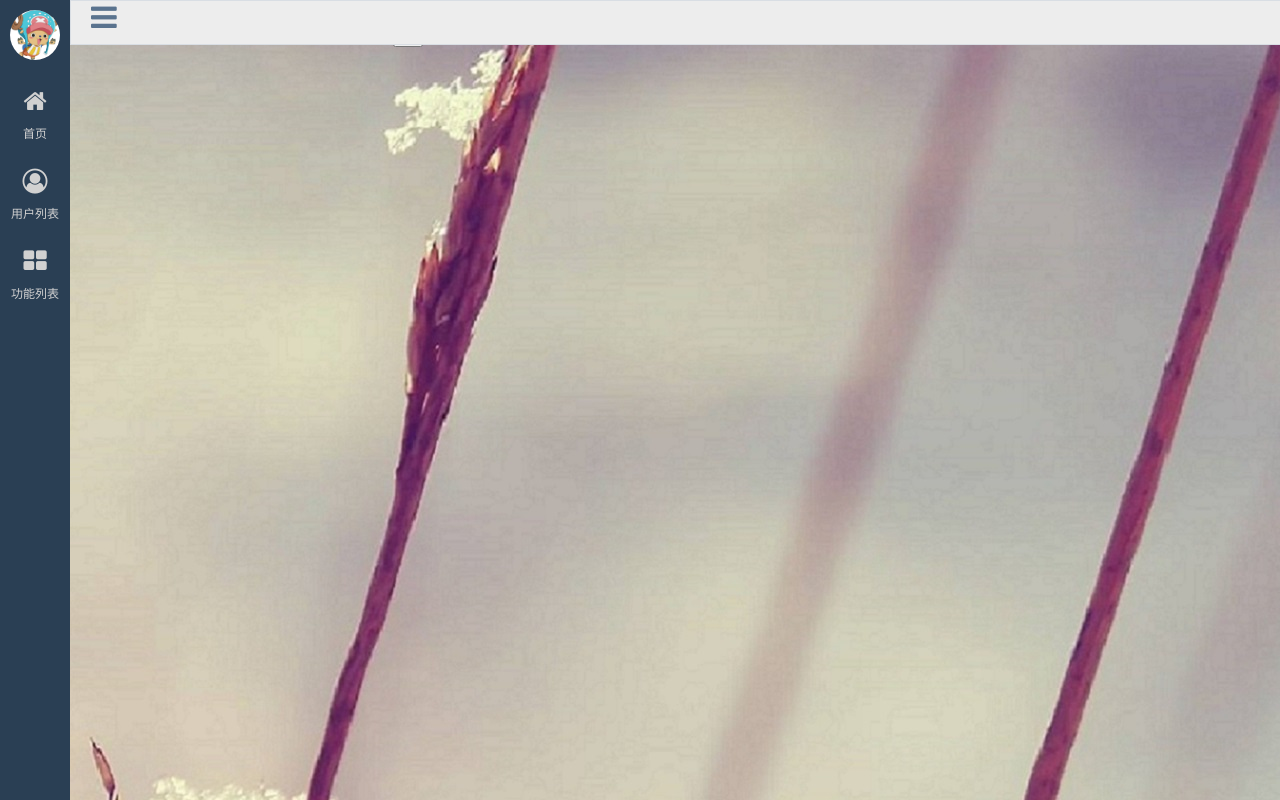
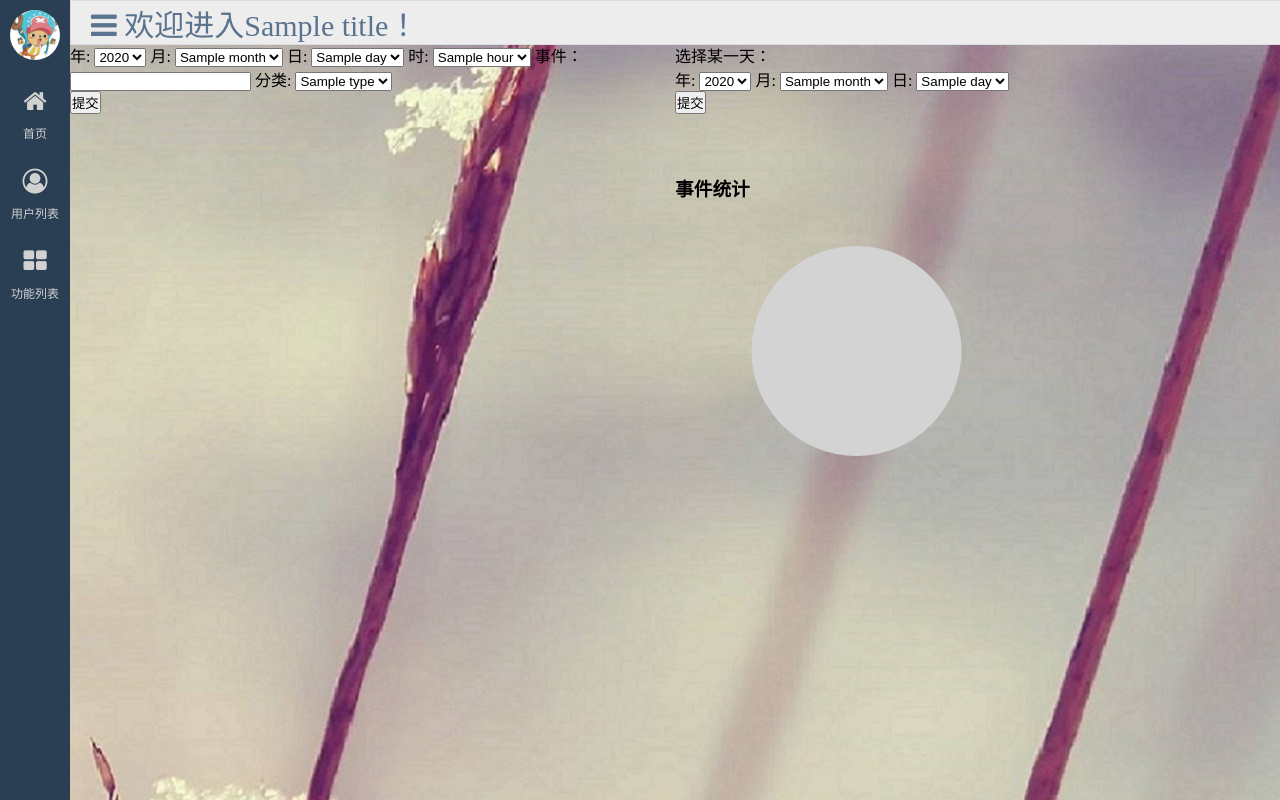
Before and after one commit to wlf621/timeManager, a Flask app: template templates/index.html in a window 1280 px wide; the page is wider, and only the part inside the window is pictured. Run offline with Flask 2, Linux system fonts and the light colour scheme; the template is opened without the code that fills it: most values are stand-ins (such as "Sample title", 1, 10 or a date in 2020); some libraries are stand-ins or nearby versions.

Commit message:
图表显示init

```diff
--- /dev/null
+++ b/src/data.py
@@ -0,0 +1,38 @@
+from flask import render_template, request, Blueprint
+from sqlalchemy import create_engine
+
+data_page = Blueprint('data_page', __name__, template_folder='../templates')
+
+# 数据库的配置变量
+HOSTNAME = '127.0.0.1'
+PORT = '3306'
+DATABASE = 'timeManager'
+USERNAME = 'root'
+PASSWORD = 'wanwan621x'
+DB_URI = 'mysql+pymysql://{}:{}@{}:{}/{}'.format(USERNAME, PASSWORD, HOSTNAME, PORT, DATABASE)
+
+# 创建数据库引擎
+engine = create_engine(DB_URI)
+
+
+@data_page.route('/result', methods=["POST"])
+def read_data():
+    context = {
+        "result": "失败"
+    }
+    datas = request.form
+    context["year"] = datas.get("year")
+    context["month"] = datas.get("month")
+    context["day"] = datas.get("day")
+    context["hour"] = datas.get("hour")
+    context["event"] = str(datas.get("event"))
+    context["type"] = str(datas.get("type"))
+
+    with engine.connect() as con:
+        sql = f'''INSERT INTO test ( year, month, day, hours, type, event) VALUES({context["year"]}, {context["month"]},\
+{context["day"]}, {context["hour"]}, '{context["type"]}', '{context["event"]}'); '''
+        rs = con.execute(sql)
+        print(rs.rowcount)
+
+    context["result"] = "成功"
+    return render_template('result.html', **context)
--- a/src/main.py
+++ b/src/main.py
@@ -1,6 +1,9 @@
-from flask import render_template
+import json
 
+from flask import render_template, request
+from data import data_page
 from app import app
+from data import engine
 
 
 @app.route('/test')
@@ -8,23 +11,46 @@
     return render_template('about.html')
 
 
+def show_oneday():
+    return render_template('show.html')
+
+
 @app.route('/')
 def main():
     years = list(range(2022, 2100))
     months = list(range(1, 13))
-    days = [31, 29, 31, 30, 31, 30, 31, 31, 30, 31, 30, 31]
+    days = list(range(1, 32))
     hours = list(range(1, 25))
+    types = ['交通', '工作', '学习', '娱乐']
+    types_cnt = {'交通': 0, '工作': 0, '学习': 0, '娱乐': 0}
 
     context = {
         "title": "时间管理",
         "years": years,
         "months": months,
         "days": days,
-        "hours": hours
+        "hours": hours,
+        "types": types
     }
+
+    # 图表，待优化
+    datas = request.args
+    if len(datas) != 0:
+        year = int(datas.get("show_year"))
+        month = int(datas.get("show_month"))
+        day = int(datas.get("show_day"))
+        with engine.connect() as con:
+            sql = f'''select type from test where `year`={year} and `month`={month} and `day`={day};'''
+            type_items = con.execute(sql).fetchall()
+            for item in type_items:
+                if item[0] in types_cnt:
+                    types_cnt[item[0]] = types_cnt[item[0]] + 1
+
+    context["data"] = json.dumps(types_cnt)
 
     return render_template('index.html', **context)
 
 
 if __name__ == '__main__':
-    app.run(host='0.0.0.0', port=5000)
+    app.register_blueprint(data_page)
+    app.run(host='127.0.0.1', port=5000)
--- a/static/css/index.css
+++ b/static/css/index.css
@@ -16,6 +16,9 @@
 }
 .main{
     flex: 1;
+    height: calc(100vh - 43px);
+    position: relative;
+    top: 43px;
     display: flex;
     justify-content: flex-start;
     align-items: flex-start;
--- a/templates/index.html
+++ b/templates/index.html
@@ -8,6 +8,9 @@
     <meta name="viewport" content="width=device-width,initial-scale=1,maximum-scale=1,user-scalable=no">
     <link rel="stylesheet" href='/css/font.css'>
     <link rel="stylesheet" href='/css/index.css'>
+
+	<script src="https://cdn.lyshark.com/javascript/jquery/3.5.1/jquery.min.js"></script>
+	<script src="https://cdn.lyshark.com/javascript/echarts/5.0.0/echarts.min.js"></script>
 </head>
 <style>
 	body
@@ -21,6 +24,7 @@
         <input type="checkbox" id="checkbox">
         <label for="checkbox">
             <i class="fa fa-bars" aria-hidden="true"></i>
+            欢迎进入{{title}}！
         </label>
         <ul>
             <li>
@@ -46,38 +50,138 @@
                 </a>
             </li>
         </ul>
+
         <div class="main">
-            <h1>欢迎进入{{title}}！<br></h1>
-
-	        <form name="input"  method="get">
+	        <form action="/result" method="post">
     		    年:
-        		<select>
+        		<select name="year">
 	        		{% for year in years %}
 		        	<option>{{year}}</option>
 			        {% endfor %}
         		</select>
 	        	月:
-		        <select>
+		        <select name="month">
     		    	{% for month in months %}
 	    		    <option>{{month}}</option>
     		    	{% endfor %}
         		</select>
 	        	日:
-		        <select>
+		        <select name="day">
     			    {% for day in days %}
     	    		<option>{{day}}</option>
 	    	    	{% endfor %}
     	    	</select>
 	    	    时:
-    		    <select>
+    		    <select name="hour">
         			{% for hour in hours %}
 	        		<option>{{hour}}</option>
 		        	{% endfor %}
 		        </select>
         		事件：<input type="text" name="event">
-	        	<br>
+                分类:
+    		    <select name="type">
+        			{% for type in types %}
+	        		<option>{{type}}</option>
+		        	{% endfor %}
+		        </select>
+                <br>
 		        <input type="submit" value=提交>
 	        </form>
         </div>
+
+        <div class="main">
+			<div class="" style="width: 60%;height: 100%; float: both; top: 6000px">
+					        <form action="/" method="get">
+    		    选择某一天：
+                <br>
+                年:
+        		<select name="show_year">
+	        		{% for year in years %}
+		        	<option>{{year}}</option>
+			        {% endfor %}
+        		</select>
+	        	月:
+		        <select name="show_month">
+    		    	{% for month in months %}
+	    		    <option>{{month}}</option>
+    		    	{% endfor %}
+        		</select>
+	        	日:
+		        <select name="show_day">
+    			    {% for day in days %}
+    	    		<option>{{day}}</option>
+	    	    	{% endfor %}
+    	    	</select>
+                <br>
+		        <input type="submit" value=提交>
+	        </form>
+				<div style="margin-top: 60px">
+					<h3 class="panel-title">事件统计</h3>
+				</div>
+				<div class="panel-body">
+					<div id="main" style="width:100%; height: 300px"></div>
+				</div>
+			</div>
+        </div>
 </body>
+
+<script type="text/javascript" charset="UTF-8">
+	var kv = new Array();
+	var keys = new Array();
+	var values = new Array();
+	kv = {{ data | safe }}
+
+	for(var logkey in kv){
+		keys.push(logkey);
+		values.push(kv[logkey]);
+	}
+	var display = function() {
+		var main1 = echarts.init(document.getElementById("main1"));
+		var option = {
+			xAxis: {
+				type: 'category',
+				data: keys
+			},
+			yAxis: {
+				type: 'value'
+			},
+			series: [{
+				data: values,
+				type: 'bar'
+			}]
+		};
+		main1.setOption(option,true);
+	};
+	display();
+</script>
+
+<script type="text/javascript" charset="UTF-8">
+	var kv = new Array();
+	kv = {{ data | safe }}
+	var test = new Array();
+	for(var logkey in kv){
+		test.push( {value:kv[logkey], name:logkey} )
+	}
+	var display = function(){
+		var main = echarts.init(document.getElementById("main"));
+		var option = {
+			legend: {
+				orient: 'vertical',
+				left: 'left',
+			},
+			series: [
+				{
+					type: 'pie',
+					radius: '70%',
+					center: ['50%', '50%'],
+					detail: {formatter:'{value}'},
+					data: test
+				}
+			]
+		};
+		main.setOption(option,true);
+	};
+	display();
+</script>
+
 </html>
--- /dev/null
+++ b/templates/show.html
@@ -0,0 +1,5 @@
+<!DOCTYPE html>
+<html lang="en">
+<head>
+    <meta http-equiv="refresh" content="0;url=/">
+</head>
```
Also changed, not shown: templates/result.html (added, +11 -0 lines).
